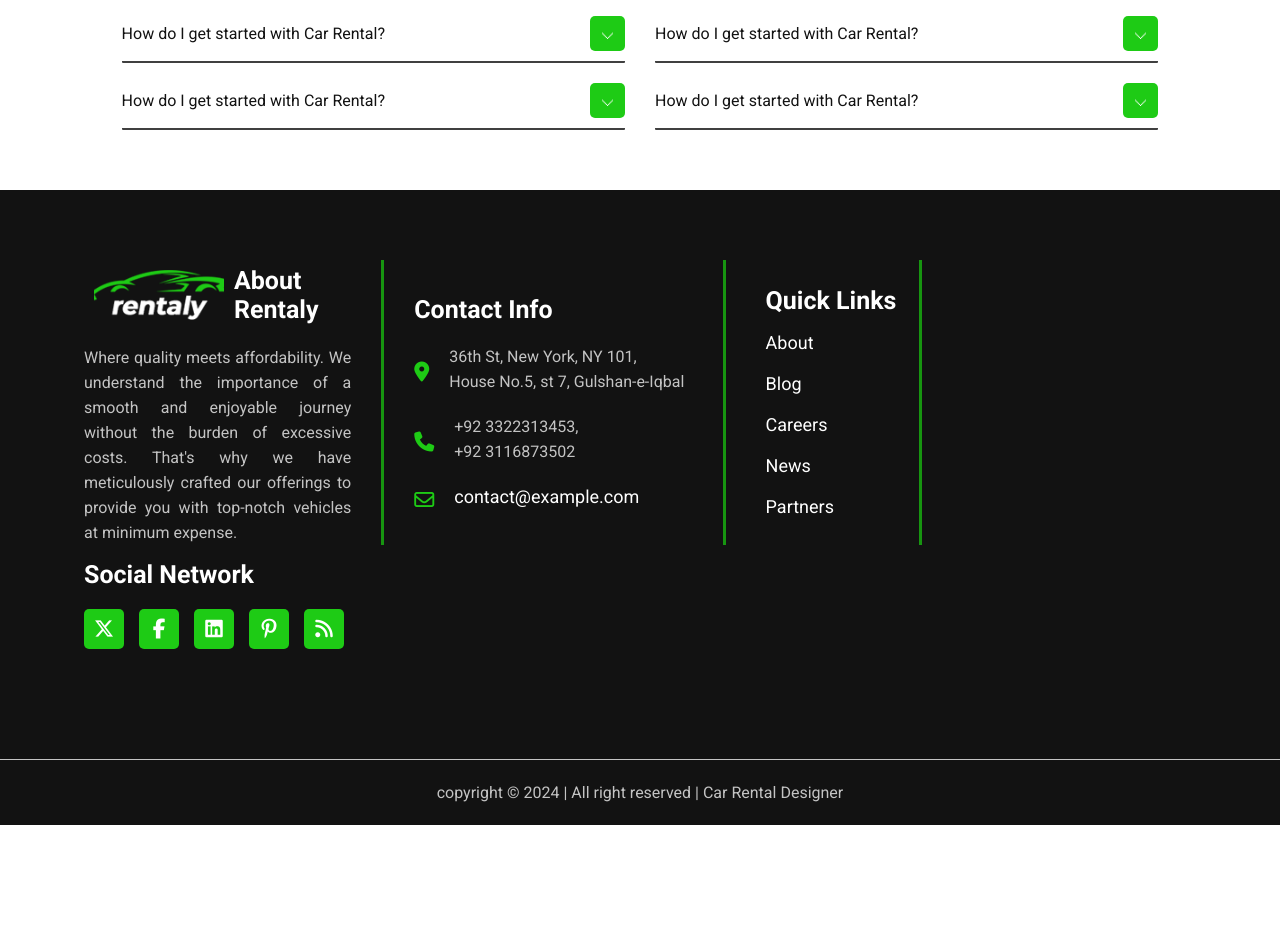
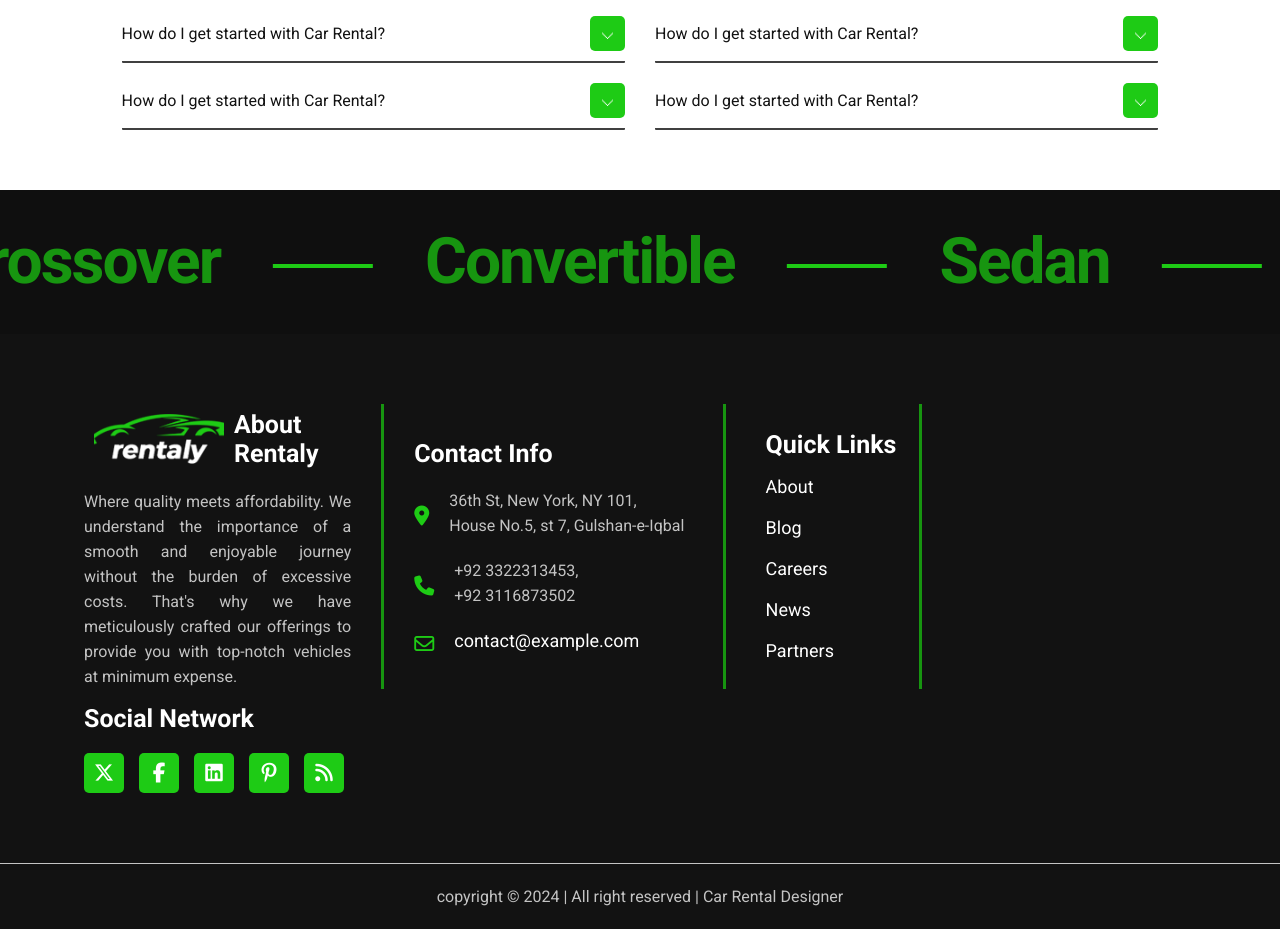
Before and after one commit to USMAN-FAIZYAB-KHAN/Car-Rental-System, a Django app: template car_rental_system/template/home.html in a window 1280 px wide. Shown: the part 4227-5156 px from the top of the page. Before the commit the page ends 5052 px from the top, so only its background shows below. Run offline with Django 3.2, Linux system fonts and the light colour scheme; the template is opened without the code that fills it, so the values that code supplies are empty; some libraries are stand-ins or nearby versions.

Commit message:
add marquee

```diff
--- a/car_rental_system/car_rental_system/settings.py
+++ b/car_rental_system/car_rental_system/settings.py
@@ -56,7 +56,7 @@ ROOT_URLCONF = 'car_rental_system.urls'
 TEMPLATES = [
     {
         'BACKEND': 'django.template.backends.django.DjangoTemplates',
-        'DIRS': [TEMPLATE_DIR],
+        'DIRS': [BASE_DIR, 'template'],
         'APP_DIRS': True,
         'OPTIONS': {
             'context_processors': [
--- a/car_rental_system/static/css/footer.css
+++ b/car_rental_system/static/css/footer.css
@@ -10,6 +10,7 @@
 }
 
 .footer__container{
+    margin: 0 auto;
     display: flex;
     flex-wrap: wrap;
     column-gap: 3rem;
--- a/car_rental_system/static/css/home.css
+++ b/car_rental_system/static/css/home.css
@@ -339,3 +339,52 @@
 .answer__description.show {
     display: block;
 }
+
+.marquee__about__car{
+    padding: 40px 0 40px 0;
+    position: relative;
+    background-color: rgb(15, 15, 15);
+    z-index: var(--normal--z-index);
+    overflow: hidden;
+    white-space: nowrap;
+}
+
+.marquee {
+    display: inline-block;
+    white-space: nowrap;
+    position: relative;
+}
+
+.marquee__inner {
+    display: inline-block;
+    white-space: nowrap;
+    animation: marquee 30s linear infinite;
+}
+
+.marquee__about__car .marquee__txt{
+    font-size: 64px;
+    line-height: 64px;
+    letter-spacing: -2px;
+    font-weight: var(--weight--bold) ;
+    color: var(--font--secondary--color);
+}
+
+.marquee__about__car .marquee__dot{
+    width: 100px;
+    max-height: 10px;
+    margin: 0 50px;
+    padding: 2px;
+    display: inline-block;
+    transform: translateY(-15px);
+    background: var(--font--primary--color);
+}
+
+/* Define the animation */
+@keyframes marquee {
+    0% {
+        transform: translateX(0%);
+    }
+    100% {
+        transform: translateX(-100%); /* Adjust for spacing */
+    }
+}
--- a/car_rental_system/template/home.html
+++ b/car_rental_system/template/home.html
@@ -5,7 +5,7 @@
 
  <!--------------------------------------- CSS Styling Link -------------------------------------->
 
- {% block csslink %} <link rel="stylesheet" href="../static/css/home.cs" /> {% endblock %}
+ {% block csslink %} <link rel="stylesheet" href="../static/css/home.css" /> {% endblock %}
 
 
  <!--------------------------------------- Title --------------------------------------->
@@ -403,7 +403,29 @@
     </div>
 
     <div class="marquee__about__car">
+    <div class="marquee">
+      <div  class="marquee__inner">
+        <span class="marquee__txt">SUV</span>
+        <span class="marquee__dot"></span>
+        <span class="marquee__txt">Hatchback</span>
+        <span class="marquee__dot"></span>
+        <span class="marquee__txt">Crossover</span>
+        <span class="marquee__dot"></span>
+        <span class="marquee__txt">Convertible</span>
+        <span class="marquee__dot"></span>
+        <span class="marquee__txt">Sedan</span>
+        <span class="marquee__dot"></span>
+        <span class="marquee__txt">Sports Car</span>
+        <span class="marquee__dot"></span>
+        <span class="marquee__txt">Minivan</span>
+        <span class="marquee__dot"></span>
+        <span class="marquee__txt">Exotic Cars</span>
+        <span class="marquee__dot"></span>
+        <span class="marquee__txt">Truck</span>
+        <span class="marquee__dot"></span>
 
+      </div>
+    </div>
     </div>
 {% endblock %}
 
```
